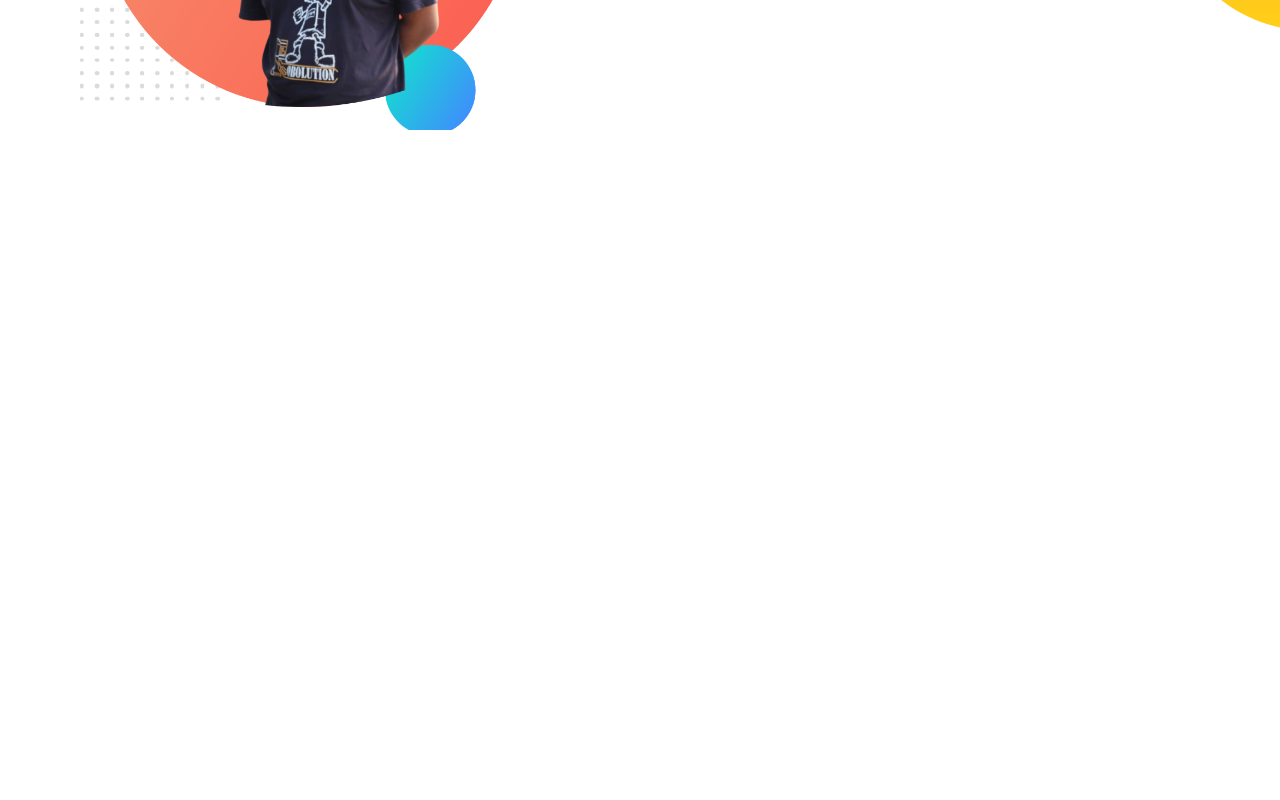
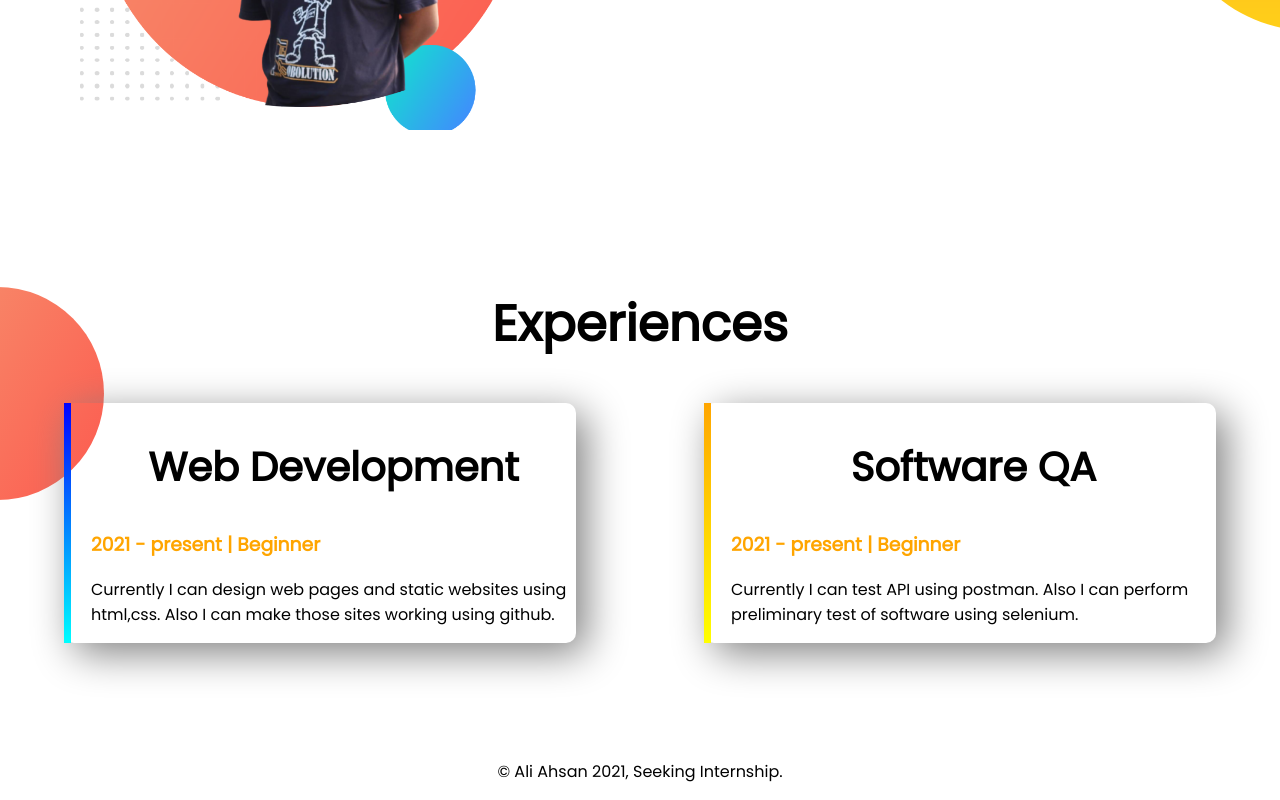
Before and after one commit to aliahsan676/ali-portfolio, a plain HTML site: page index.html in a window 1280 px wide. Shown: the part 1018-1818 px from the top of the page. Before the commit the page ends 1305 px from the top, so only its background shows below. Drawn offline with Linux system fonts and the light colour scheme.

Commit message:
experience and footer added

```diff
--- a/index.html
+++ b/index.html
@@ -13,7 +13,7 @@
 </head>
 
 <body>
-    <section class="top-part">
+    <section class="top-part felxible-container">
         <div class="half-part">
             <h1>WELCOME </h1>
             <h1>I am <span class="orange">ALI AHSAN</span></h1>
@@ -29,7 +29,7 @@
             <img src="images/pic2.png" alt="a persons picture">
         </div>
     </section>
-    <section class="middle-part">
+    <section class="middle-part felxible-container">
         <div class="half-part">
             <img src="images/pic1.png" alt="Human Being">
 
@@ -45,6 +45,29 @@
             </a>
         </div>
     </section>
+    <section class="experience-part">
+        <h1>Experiences</h1>
+        <div class="container">
+            <div id="w-dev" class="ex-item">
+                <h1>Web Development</h1>
+                <h3 class="orange">2021 - present | Beginner</h3>
+                <p>Currently I can design web pages and static websites using html,css. Also I can make those sites
+                    working
+                    using github.</p>
+
+            </div>
+            <div id="s-qa" class="ex-item">
+                <h1>Software QA</h1>
+                <h3 class="orange">2021 - present | Beginner</h3>
+                <p>Currently I can test API using postman. Also I can perform preliminary test of software using
+                    selenium.
+                </p>
+            </div>
+        </div>
+    </section>
+    <footer>
+        <p>© Ali Ahsan 2021, Seeking Internship.</p>
+    </footer>
 </body>
 
 </html>
--- a/style.css
+++ b/style.css
@@ -8,7 +8,7 @@ h1{
 .orange{
     color: orange;
 }
-section{
+.felxible-container{
     display: flex;
     margin-bottom: 150px;
 }
@@ -43,3 +43,40 @@ section{
 .middle-part p{
     padding-right: 130px;
 }
+.container{
+    display: flex;
+    padding-bottom: 100px;
+}
+.ex-item{
+    width: 40%;
+    margin-left: 5%;
+    margin-right: 5%;
+    padding-left: 20px;
+    border-radius: 10px;
+    box-shadow: 10px 10px 40px gray;
+
+}
+.ex-item h1{
+    font-size: 40px;
+}
+.experience-part h1{
+    text-align: center;
+}
+.experience-part{
+    background-image: url(images/exp-bg.png);
+    background-repeat: no-repeat;
+    background-position:unset;
+}
+#w-dev{
+    border-left: 7px solid;
+    border-image: linear-gradient(blue, cyan) 30;
+    border-image-slice: 1;
+}
+#s-qa{
+    border-left: 7px solid;
+    border-image: linear-gradient(orange, yellow) 30;
+    border-image-slice: 1;
+}
+footer p{
+    text-align: center;
+}
```
